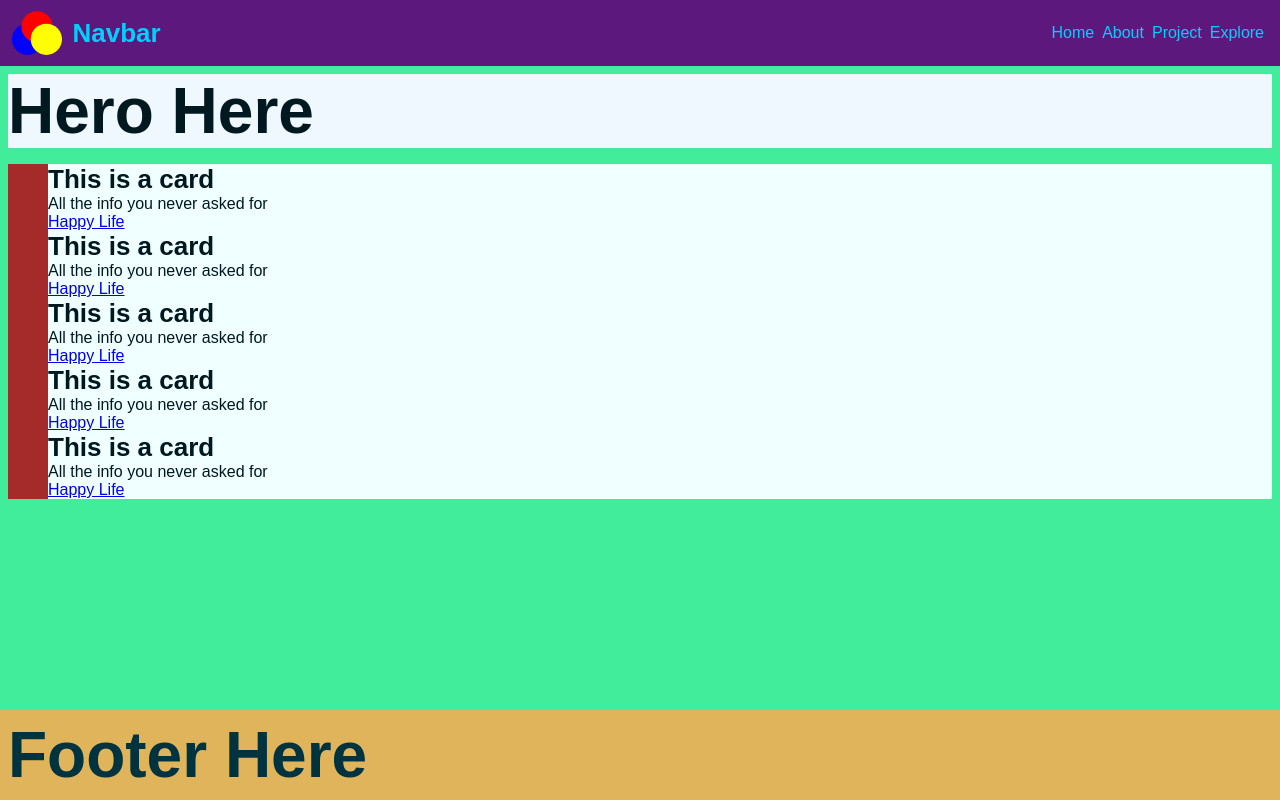
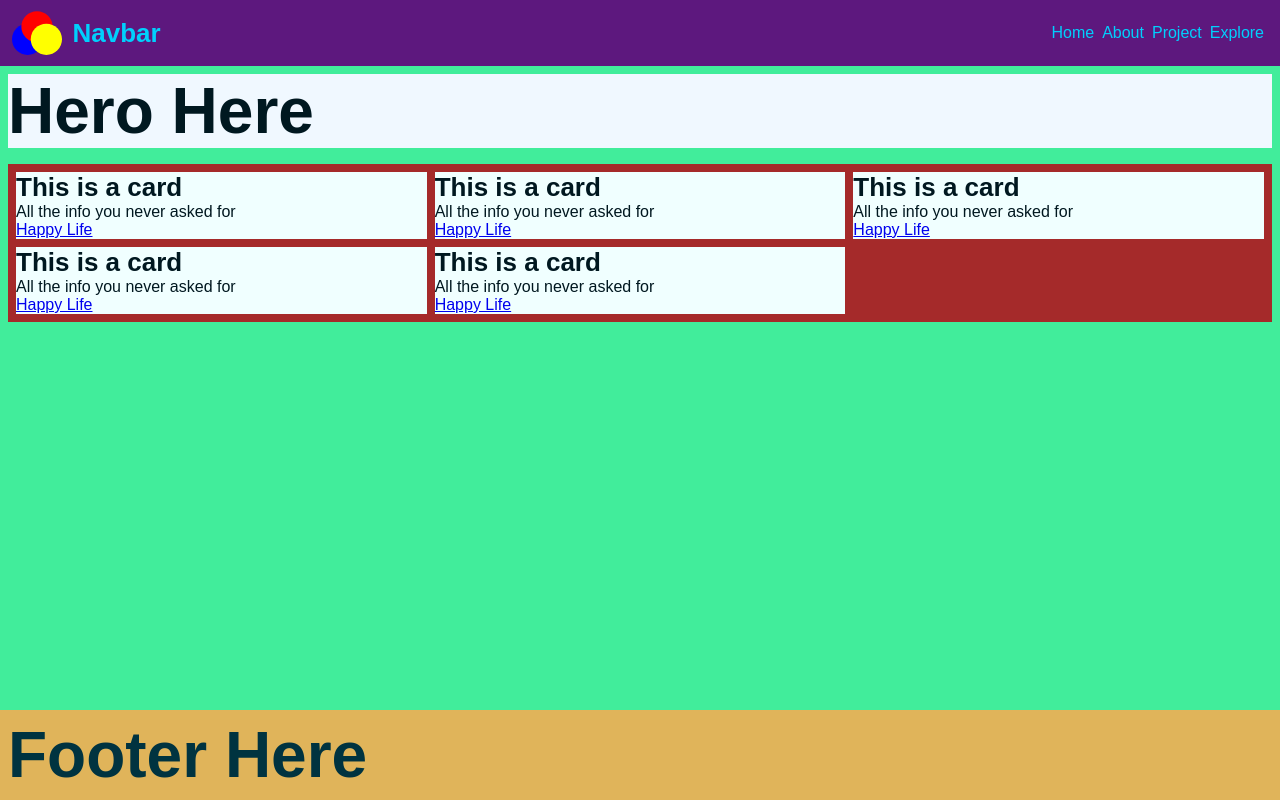
Before and after one commit to LarsGKodehode/Air-BnB-Copycat, a React (Vite) app: page / in a window 1280 px wide. Built offline with nearby package versions, Linux system fonts and the light colour scheme.

Commit message:
basic card format up and running

```diff
--- a/src/assets/components/subComponents/dynamicContent/DynamicContent.module.css
+++ b/src/assets/components/subComponents/dynamicContent/DynamicContent.module.css
@@ -2,10 +2,9 @@
   /* Main color */
   background-color: brown;
 
+  /* Form */
+  padding: var(--spacing-tiny);
 
-}
-
-.card-container {
   /* Content display */
   display: grid;
   grid-template-columns: repeat(3, 1fr);
--- a/src/assets/components/subComponents/dynamicContent/DynamicContent.tsx
+++ b/src/assets/components/subComponents/dynamicContent/DynamicContent.tsx
@@ -2,7 +2,7 @@
 import ContentCard from '../contentCard/ContentCard';
 
 // React
-import React from 'react';
+import React from 'react'; // Need access to <T>ReactNode & <T>ReactNode[]
 
 // Component style
 import styles from './DynamicContent.module.css';
```
